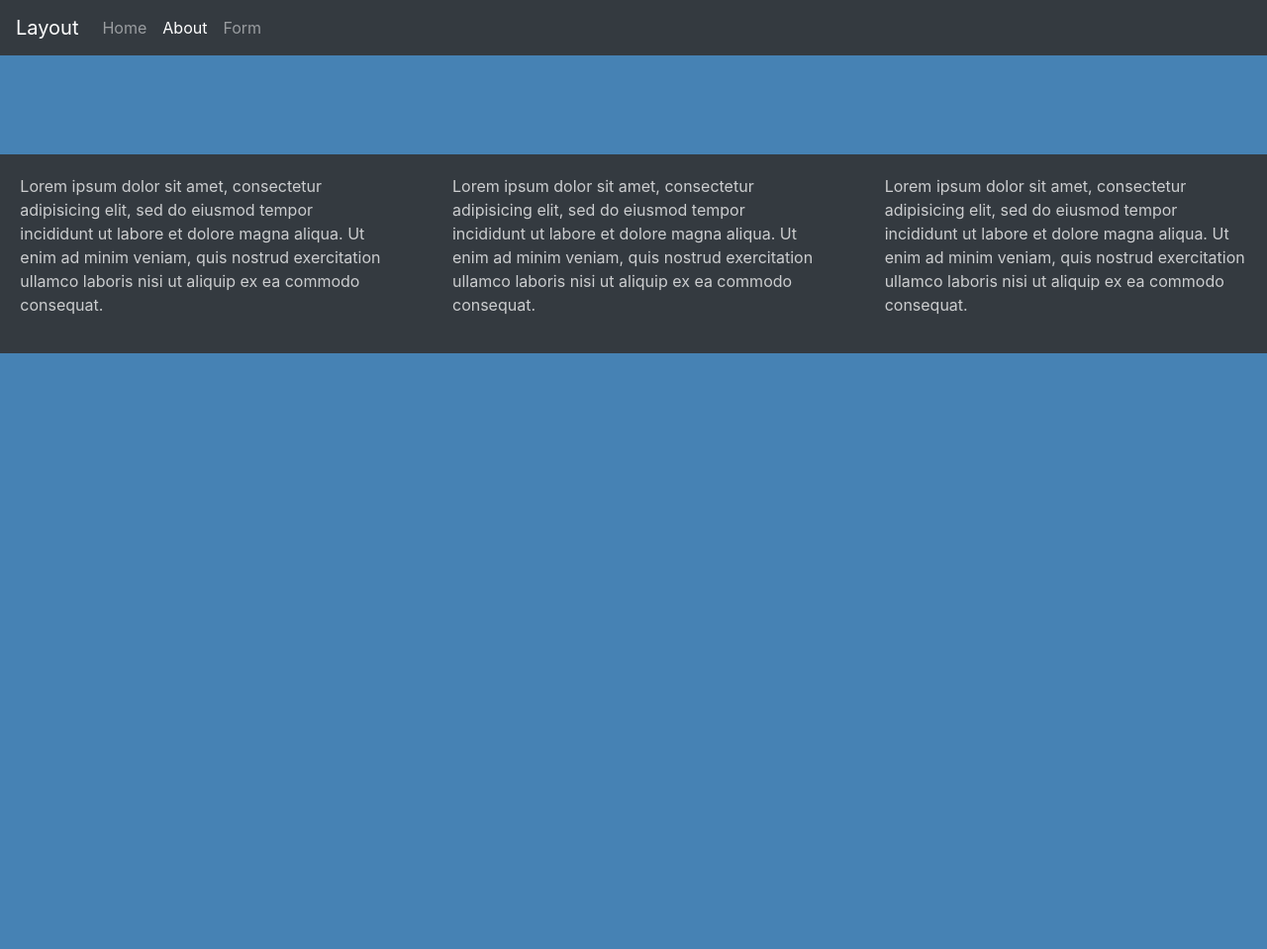
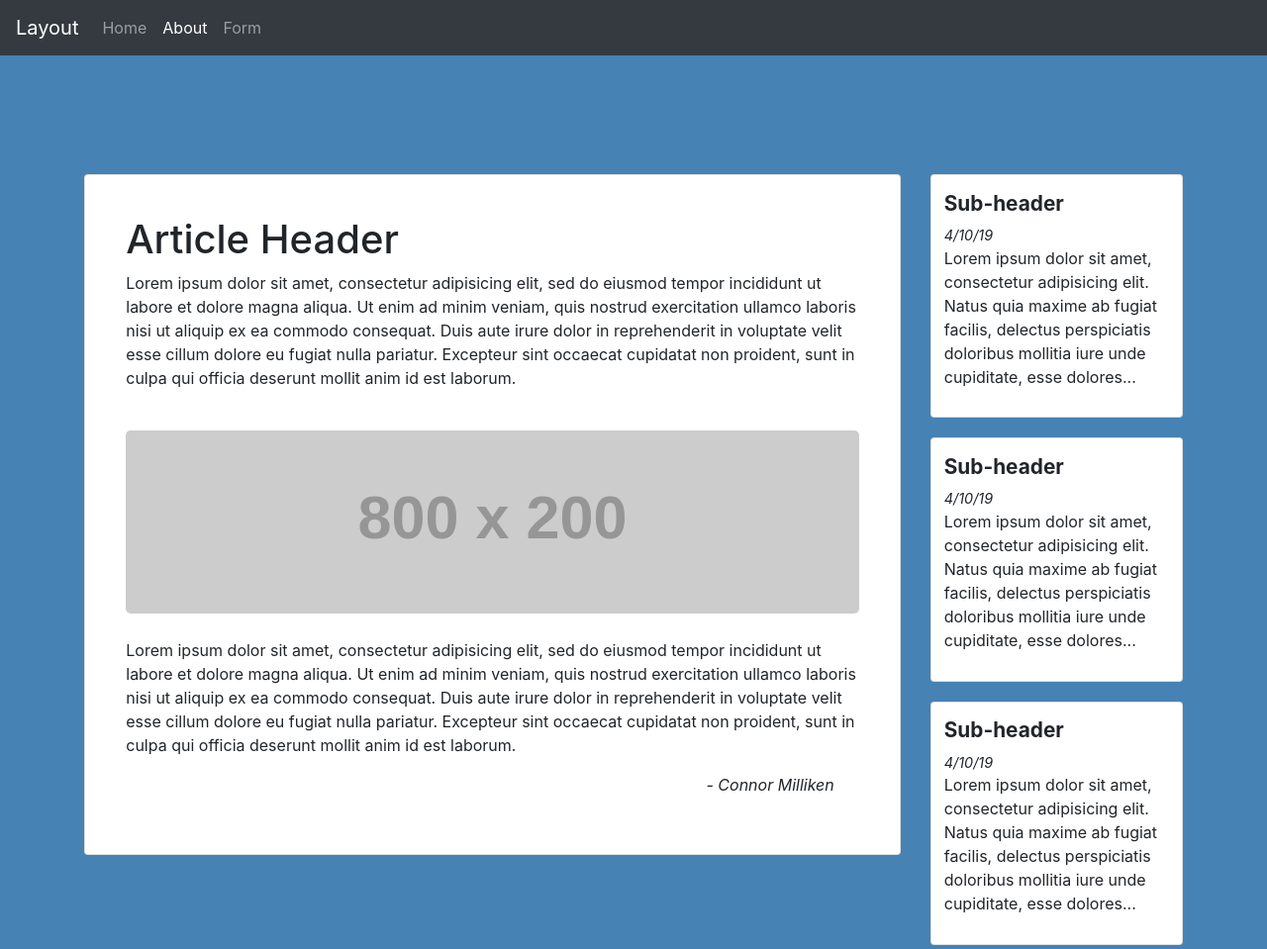
Before and after one commit to Connor-SM/layout, a plain HTML site: page html/about.html in a window 1280 px wide. Shown: the top 959 px of the page at 99% size. Before the commit the page ends 800 px from the top, so only its background shows below. Drawn offline with nearby package versions, Linux system fonts and the light colour scheme; placeholder pictures from the web are drawn by us.

Commit message:
About page finished, TODO: form page

```diff
--- a/css/main.css
+++ b/css/main.css
@@ -45,6 +45,12 @@ body {
   margin-top: 20%;
 }
 
+.author {
+  text-align: right;
+  padding-right: 25px;
+  font-style: italic;
+}
+
 footer {
   background-color: #343a40!important;
   margin-top: 100px;
--- a/html/about.html
+++ b/html/about.html
@@ -39,7 +39,38 @@
 
     <main>
       <div class="container">
+        <div class="row">
+          <div class="col-md-9">
+            <div class="card">
+              <h1>Article Header</h1>
+              <p>Lorem ipsum dolor sit amet, consectetur adipisicing elit, sed do eiusmod tempor incididunt ut labore et dolore magna aliqua. Ut enim ad minim veniam, quis nostrud exercitation ullamco laboris nisi ut aliquip ex ea commodo consequat. Duis aute irure dolor in reprehenderit in voluptate velit esse cillum dolore eu fugiat nulla pariatur. Excepteur sint occaecat cupidatat non proident, sunt in culpa qui officia deserunt mollit anim id est laborum.</p>
+              <div class="card-img">
+                <img src="http://placehold.it/800x200" alt="Image">
+              </div>
+              <p>Lorem ipsum dolor sit amet, consectetur adipisicing elit, sed do eiusmod tempor incididunt ut labore et dolore magna aliqua. Ut enim ad minim veniam, quis nostrud exercitation ullamco laboris nisi ut aliquip ex ea commodo consequat. Duis aute irure dolor in reprehenderit in voluptate velit esse cillum dolore eu fugiat nulla pariatur. Excepteur sint occaecat cupidatat non proident, sunt in culpa qui officia deserunt mollit anim id est laborum.</p>
+              <p class="author">- Connor Milliken</p>
+            </div> <!-- ends card -->
+          </div> <!-- ends col 9 -->
 
+          <div class="col-md-3">
+            <div class="card">
+              <div class="card-title">Sub-header</div>
+              <div class="card-subtitle">4/10/19</div>
+              <p>Lorem ipsum dolor sit amet, consectetur adipisicing elit. Natus quia maxime ab fugiat facilis, delectus perspiciatis doloribus mollitia iure unde cupiditate, esse dolores...</p>
+            </div> <!-- ends card -->
+            <div class="card">
+              <div class="card-title">Sub-header</div>
+              <div class="card-subtitle">4/10/19</div>
+              <p>Lorem ipsum dolor sit amet, consectetur adipisicing elit. Natus quia maxime ab fugiat facilis, delectus perspiciatis doloribus mollitia iure unde cupiditate, esse dolores...</p>
+            </div> <!-- ends card -->
+            <div class="card">
+              <div class="card-title">Sub-header</div>
+              <div class="card-subtitle">4/10/19</div>
+              <p>Lorem ipsum dolor sit amet, consectetur adipisicing elit. Natus quia maxime ab fugiat facilis, delectus perspiciatis doloribus mollitia iure unde cupiditate, esse dolores...</p>
+            </div> <!-- ends card -->
+          </div> <!-- ends col 3 -->
+
+        </div> <!-- ends row -->
       </div> <!-- ends container -->
     </main>
 
```
